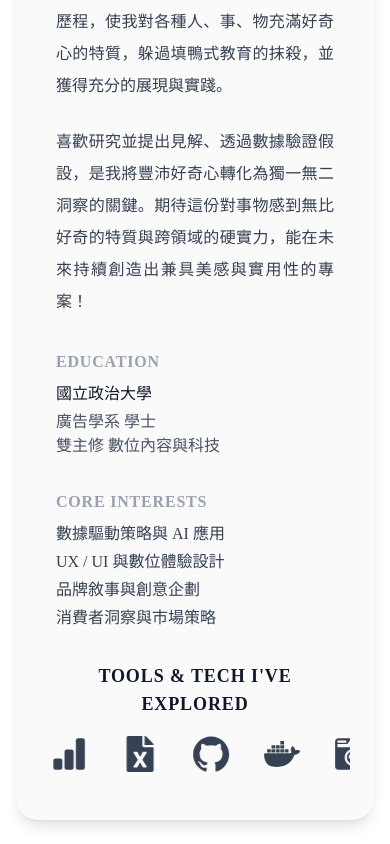
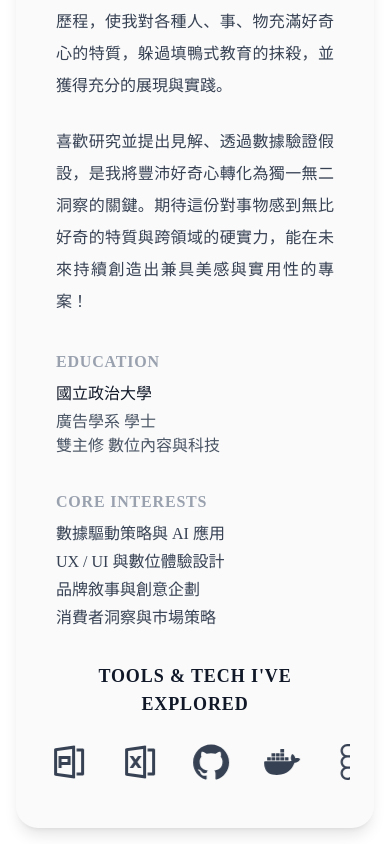
Before and after one commit to Joli0428/1142_web_112405214_Hw1, a Next.js app: page /about in a window 390 px wide. Shown: the part 1269-2113 px from the top of the page. Built offline with nearby package versions, Linux system fonts and the light colour scheme.

Commit message:
feat:icon&links

```diff
--- a/app/about/page.tsx
+++ b/app/about/page.tsx
@@ -4,18 +4,20 @@ import { useState, useEffect } from "react";
 import TextType from "../../components/TextType";
 import LogoLoop from "../../components/LogoLoop";
 
-// 引入保證安全的圖示組合 (避開名稱常變動的特定商標)
+// 引入保證安全的圖示
 import {
   SiFigma,
   SiPython,
-  SiDavinciresolve,
   SiPostgresql,
   SiGithub,
-  SiDocker
+  SiDocker,
+  SiNotion,    // 🌟 新增 Notion
+  SiCanva      // 🌟 新增 Canva
 } from "react-icons/si";
 import { VscVscode } from "react-icons/vsc";
-import { FaFileExcel, FaMousePointer, FaCameraRetro } from "react-icons/fa";
-import { BsBarChartFill } from "react-icons/bs";
+// 🌟 為了保持 Office 系列的一致性，統一使用 Remix Icons
+import { RiFileExcel2Line, RiFileWord2Line, RiFilePpt2Line } from "react-icons/ri";
+import { IoLogoTableau } from "react-icons/io5";
 
 export default function About() {
   const [isCursorVisible, setIsCursorVisible] = useState(true);
@@ -27,23 +29,23 @@ export default function About() {
     return () => clearTimeout(timer);
   }, []);
 
-  // 使用安全的 Icon 建立清單
+  // 🌟 更新後的 Icon 清單 (移除 Lightroom, Cursor，加入 Notion, Canva, Word, PPT)
   const techLogos = [
-    { node: <FaCameraRetro size={36} />, title: "LightRoom" },
-    { node: <SiFigma size={36} />, title: "Figma" },
-    { node: <SiPython size={36} />, title: "Python" },
-    { node: <FaMousePointer size={36} />, title: "Cursor" },
-    { node: <VscVscode size={36} />, title: "VS Code" },
-    { node: <SiDavinciresolve size={36} />, title: "DaVinci Resolve" },
-    { node: <SiPostgresql size={36} />, title: "PostgreSQL" },
-    { node: <BsBarChartFill size={36} />, title: "Tableau" },
-    { node: <FaFileExcel size={36} />, title: "Excel" },
-    { node: <SiGithub size={36} />, title: "GitHub" },
-    { node: <SiDocker size={36} />, title: "Docker" },
+    { node: <SiFigma size={36} />, title: "Figma", href: "https://www.figma.com/" },
+    { node: <SiCanva size={36} />, title: "Canva", href: "https://www.canva.com/" },
+    { node: <SiNotion size={36} />, title: "Notion", href: "https://www.notion.so/" },
+    { node: <SiPython size={36} />, title: "Python", href: "https://www.python.org/" },
+    { node: <VscVscode size={36} />, title: "VS Code", href: "https://code.visualstudio.com/" },
+    { node: <SiPostgresql size={36} />, title: "PostgreSQL", href: "https://www.postgresql.org/" },
+    { node: <IoLogoTableau size={36} />, title: "Tableau", href: "https://www.tableau.com/" },
+    { node: <RiFileWord2Line size={36} />, title: "Word", href: "https://www.microsoft.com/microsoft-365/word" },
+    { node: <RiFilePpt2Line size={36} />, title: "PowerPoint", href: "https://www.microsoft.com/microsoft-365/powerpoint" },
+    { node: <RiFileExcel2Line size={36} />, title: "Excel", href: "https://www.microsoft.com/microsoft-365/excel" },
+    { node: <SiGithub size={36} />, title: "GitHub", href: "https://github.com/" },
+    { node: <SiDocker size={36} />, title: "Docker", href: "https://www.docker.com/" },
   ];
 
   return (
-    // 🌟 1. 縮小最外層的上下 padding (從 py-6 md:py-8 改為 py-4 md:py-6)
     <div className="w-full max-w-5xl mx-auto px-4 py-4 md:px-6 md:py-6 animate-in fade-in duration-700 overflow-x-hidden">
 
       {/* 標題區塊 */}
@@ -58,16 +60,13 @@ export default function About() {
         />
       </div>
 
-      {/* 🌟 2. 縮小副標題的 margin-bottom (從 mb-6 改為 mb-4) */}
       <h2 className="text-lg md:text-xl text-gray-900 font-medium italic mb-4 tracking-wide">
         "我相信，如果每個人都充滿好奇心，世界會更美好"
       </h2>
 
-      {/* 🌟 3. 縮小分隔線的 margin-bottom (從 mb-8 md:mb-10 改為 mb-6 md:mb-8) */}
       <hr className="border-gray-400 mb-6 md:mb-8" />
 
       {/* 核心排版：手機版垂直排列，平板以上 12 欄網格 */}
-      {/* 🌟 4. 縮小這個區塊的 margin-bottom (從 mb-16 改為 mb-8) */}
       <div className="flex flex-col md:grid md:grid-cols-12 gap-8 md:gap-12 mb-8">
 
         {/* 左側 / 上方：自我介紹內文 */}
@@ -106,8 +105,8 @@ export default function About() {
 
       {/* 跑馬燈工具技能區塊 */}
       <div className="mt-4 md:mt-0 w-full">
-        {/* 🌟 5. 縮小標題的 margin-bottom (從 mb-8 改為 mb-4) */}
-        <h3 className="text-lg md:text-xl font-bold text-gray-900 mb-4 uppercase tracking-wider text-center md:text-left">
+        {/* 🌟 調整這裡的 mb (margin-bottom) 控制標題與 Icon 之間的距離 */}
+        <h3 className="text-lg md:text-xl font-bold text-gray-900 mb-6 uppercase tracking-wider text-center md:text-left">
           Tools & Tech I've Explored
         </h3>
 
```
